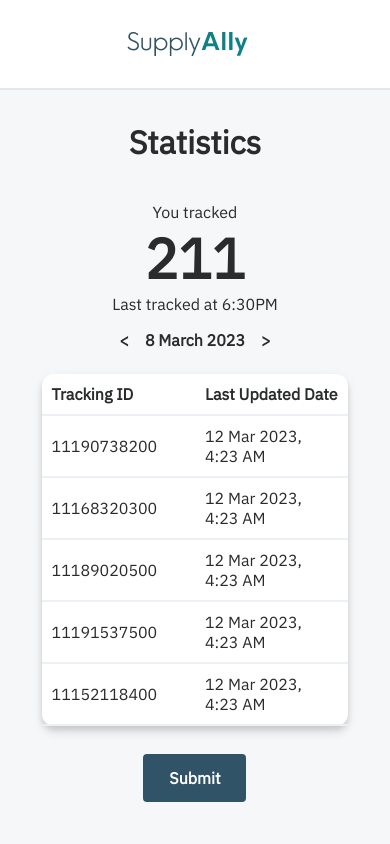
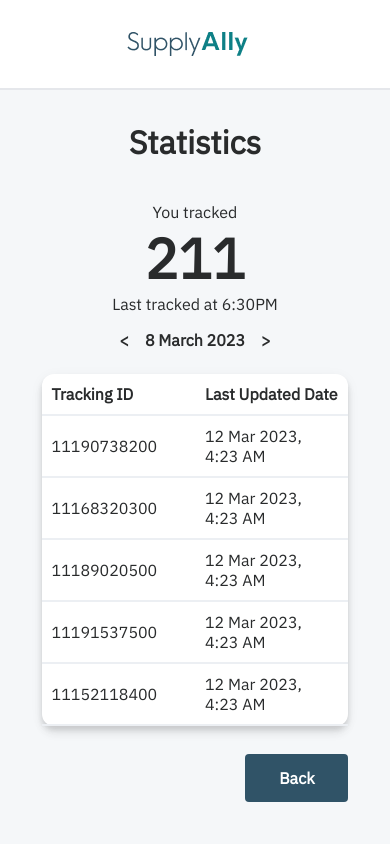
Before and after one commit to nicamanas/GovTech-SupplyAlly-Assessment, a React (Create React App) app in the folder my-app/: page /statistics in a window 390 px wide. Shown: the top 844 px of the page. Built offline with nearby package versions, Linux system fonts and the light colour scheme.

Commit message:
finished statistics page
statistics page complete (missing responsiveness)

```diff
--- a/my-app/src/components/statistics.tsx
+++ b/my-app/src/components/statistics.tsx
@@ -2,8 +2,10 @@ import React, { useEffect, useState } from "react"
 import StatisticTable from "../reusables/statisticTable"
 import axios from "axios"
 import { IStatistic } from "../types/statisticsTypes"
+import { useNavigate } from "react-router-dom"
 
 function Statistics() {
+	const navigate = useNavigate()
 	const [selectDate, setSelectDate] = useState(new Date(Date.now()))
 	const [statisticsData, setStatisticsData] = useState<null | IStatistic>(
 		null
@@ -75,8 +77,14 @@ function Statistics() {
 				<StatisticTable statistics={statisticsData} />
 
 				<div className="my-4">
-					<div className="inline-flex w-full my-3 justify-center">
-						<button className="track-submit-button">Submit</button>
+					<div className="inline-flex w-full my-3 justify-end">
+						<button
+							className="track-submit-button"
+							onClick={() => {
+								navigate("/track")
+							}}>
+							Back
+						</button>
 					</div>
 				</div>
 			</div>
```
